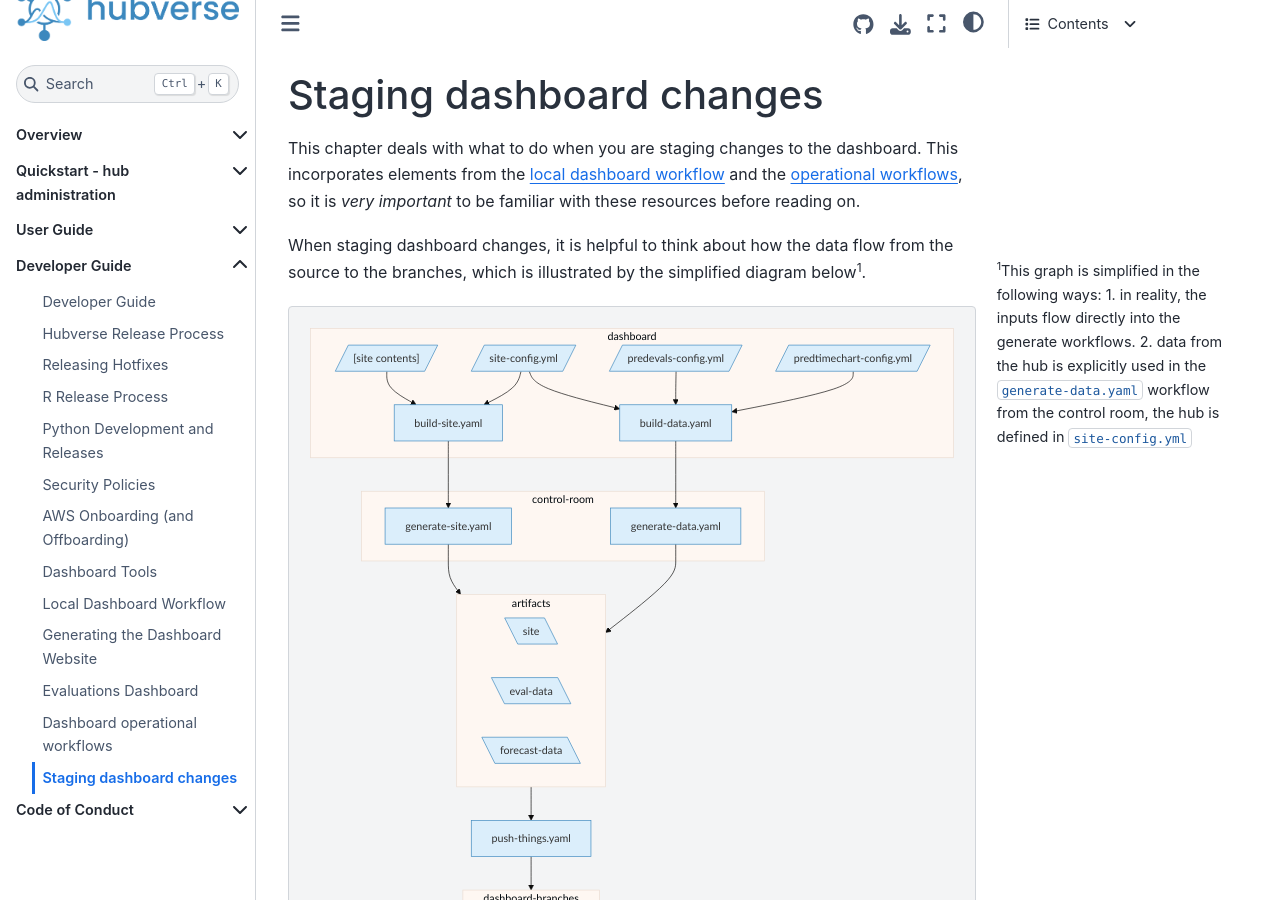
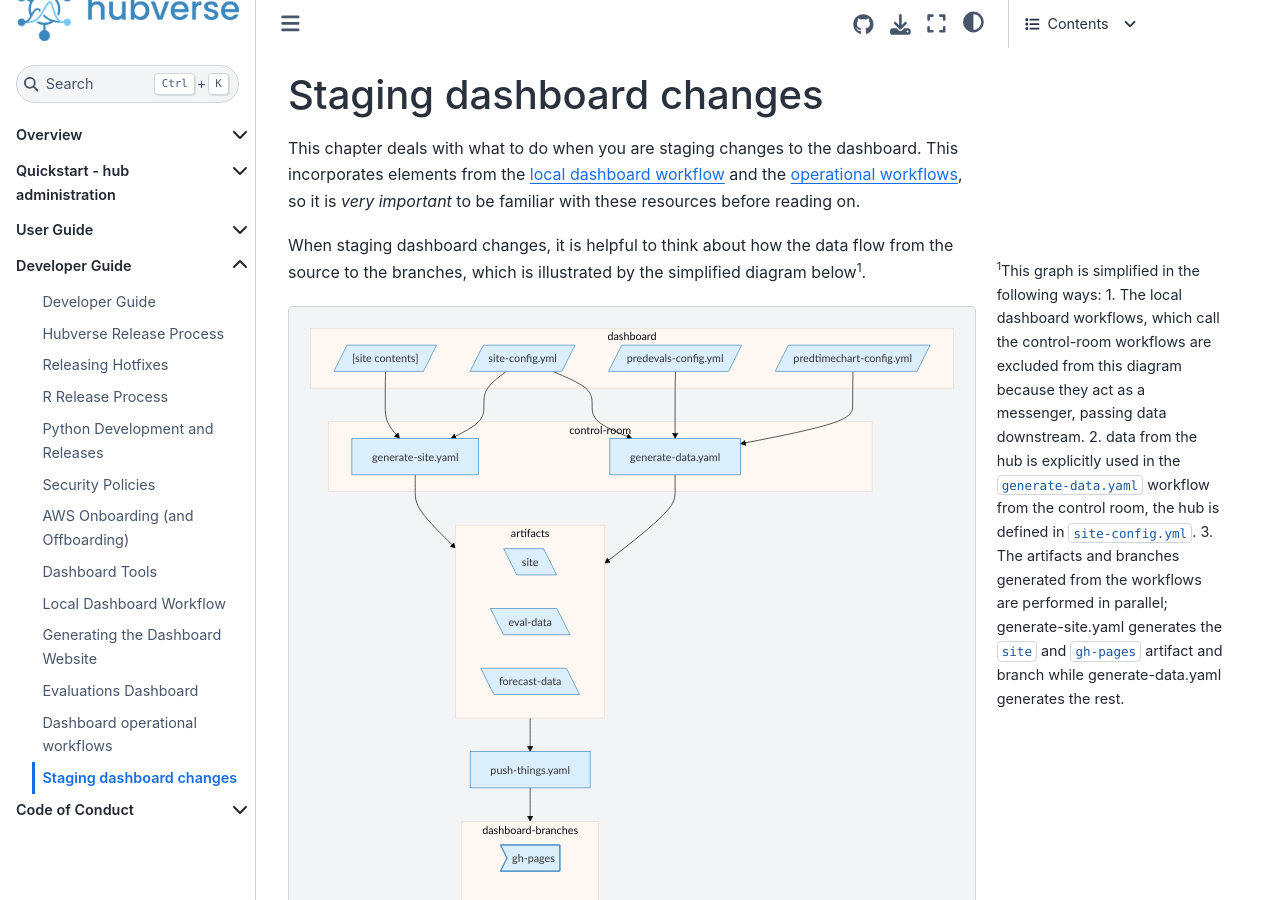
Before and after one commit to hubverse-org/hubDocs, a Sphinx documentation site: the page built from docs/source/developer/dashboard-staging.md, in a window 1280 px wide and 900 px high. Built offline with Sphinx 7.4.7 and the Sphinx Book theme 1.1.4, drawn with Linux system fonts in a browser that asks for light colours; comment, search, counter and statistics services are not loaded.

Commit message:
simplify staging diagram

````diff
--- a/docs/source/developer/dashboard-staging.md
+++ b/docs/source/developer/dashboard-staging.md
@@ -10,10 +10,14 @@ When staging dashboard changes, it is helpful to think about how the data flow
 from the source to the branches, which is illustrated by the simplified diagram
 below[^hub-source].
 
-[^hub-source]: This graph is simplified in the following ways: 1. in reality,
-    the inputs flow directly into the generate workflows. 2. data from the hub
-    is explicitly used in the `generate-data.yaml` workflow from the control
-    room, the hub is defined in `site-config.yml`
+[^hub-source]: This graph is simplified in the following ways: 1. The local
+    dashboard workflows, which call the control-room workflows are excluded from
+    this diagram because they act as a messenger, passing data downstream. 2.
+    data from the hub is explicitly used in the `generate-data.yaml` workflow
+    from the control room, the hub is defined in `site-config.yml`. 3. The
+    artifacts and branches generated from the workflows are performed in
+    parallel; generate-site.yaml generates the `site` and `gh-pages` artifact
+    and branch while generate-data.yaml generates the rest.
 
 ```{mermaid}
 :config: {"theme": "base", "themeVariables": {"primaryColor": "#dbeefb", "primaryBorderColor": "#3c88be"}}
@@ -23,8 +27,6 @@ flowchart TD
         site-config.yaml[/site-config.yml/]
         predtimechart-config.yaml[/predtimechart-config.yml/]
         predevals-config.yaml[/predevals-config.yml/]
-        build-data.yaml
-        build-site.yaml
     end
     subgraph control-room
         generate-site.yaml
@@ -40,13 +42,13 @@ flowchart TD
         predevals/data>predevals/data]
         ptc/data>ptc/data]
     end
-    contents --> build-site.yaml
-    site-config.yaml --> build-site.yaml
-    site-config.yaml --> build-data.yaml
-    predevals-config.yaml --> build-data.yaml
-    predtimechart-config.yaml --> build-data.yaml
-    build-site.yaml --> generate-site.yaml --> artifacts
-    build-data.yaml --> generate-data.yaml --> artifacts
+    contents --> generate-site.yaml
+    site-config.yaml --> generate-site.yaml
+    site-config.yaml --> generate-data.yaml
+    predevals-config.yaml --> generate-data.yaml
+    predtimechart-config.yaml --> generate-data.yaml
+    generate-site.yaml --> artifacts
+    generate-data.yaml --> artifacts
     artifacts --> push-things.yaml --> dashboard-branches
 ```
 
````
